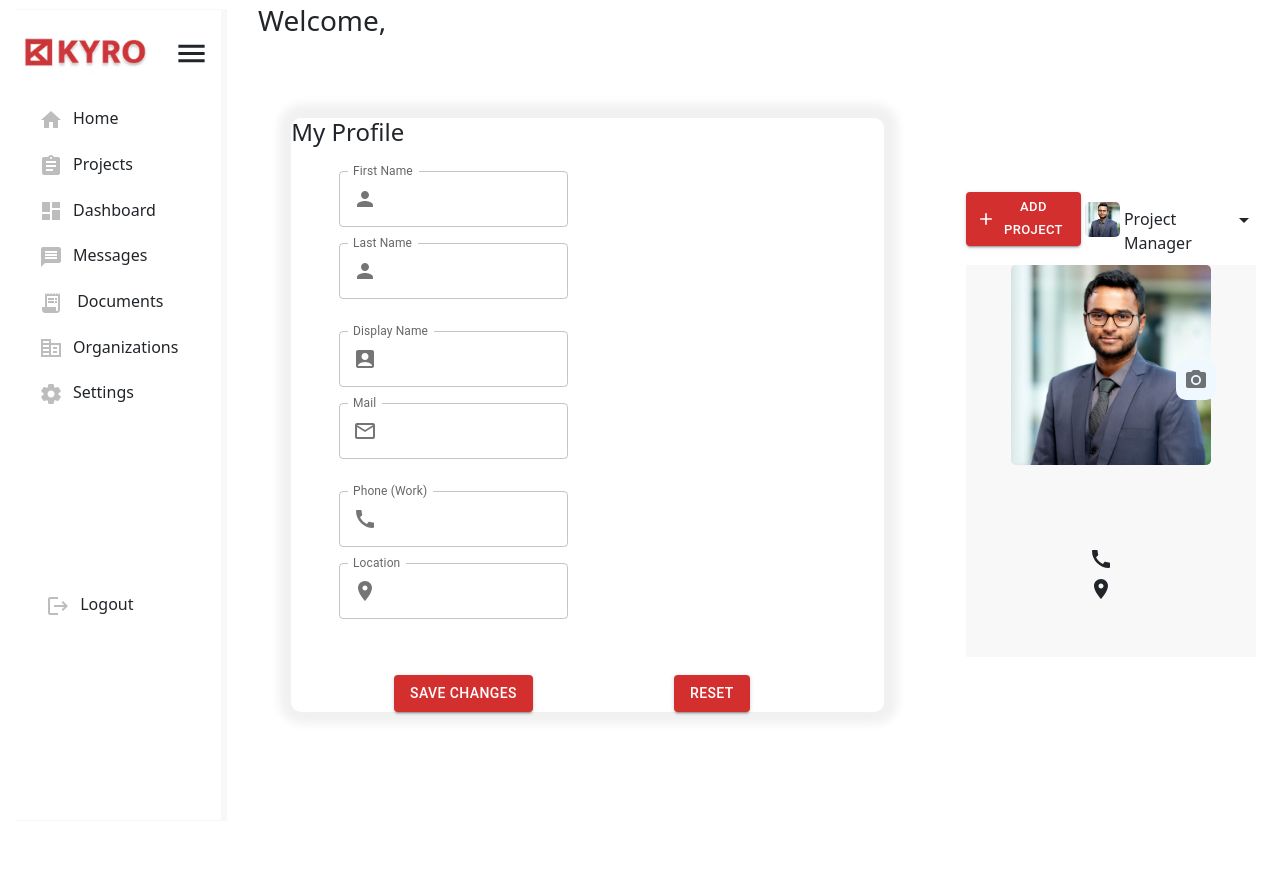
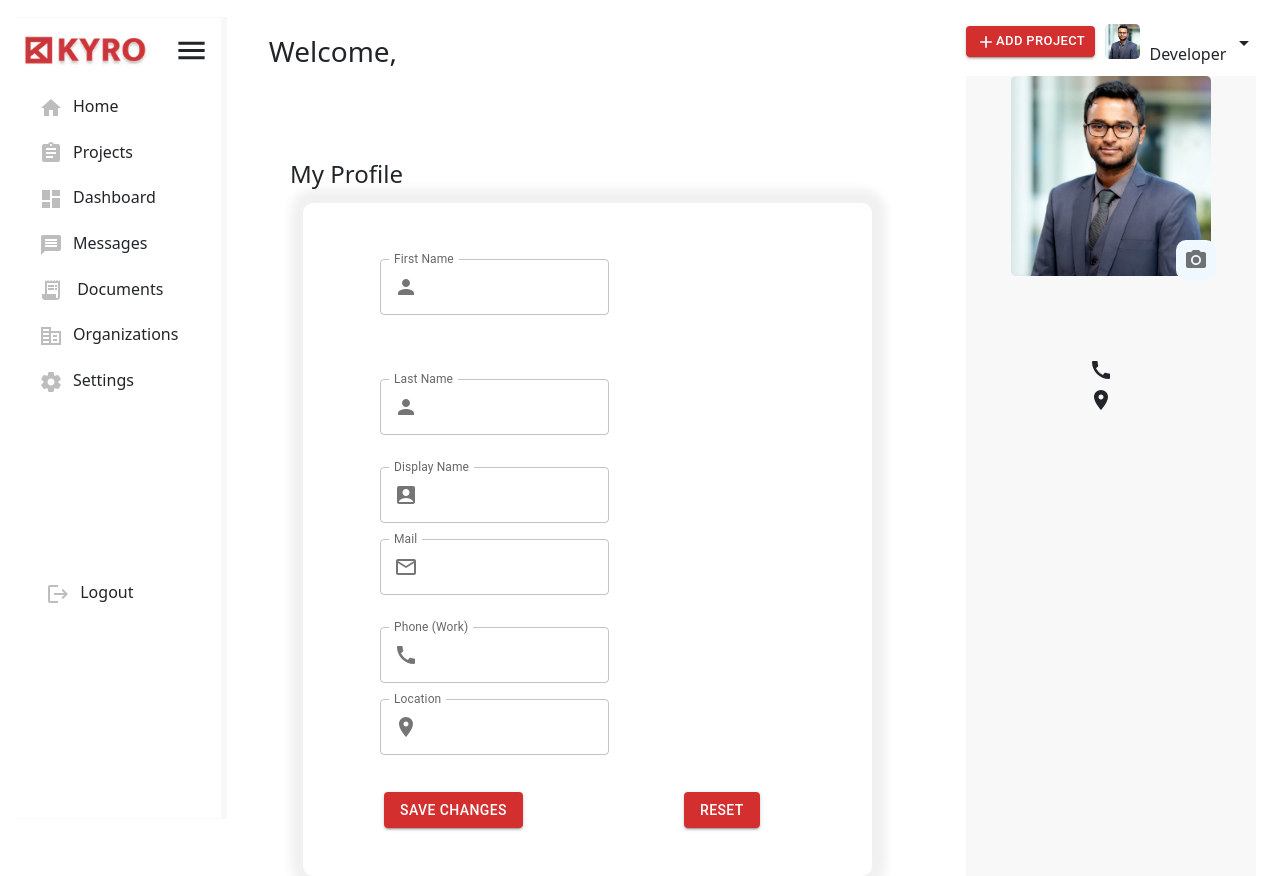
Before and after one commit to kudalingam/kyro_task, a React (Create React App) app: page / in a window 1280 px wide. Before the commit the page ends 830 px from the top, so only its background shows below. Built offline with nearby package versions, Linux system fonts and the light colour scheme; no server answers.

Commit message:
Fixed alert box

```diff
--- a/public/index.html
+++ b/public/index.html
@@ -7,7 +7,6 @@
   <meta name="viewport" content="width=device-width, initial-scale=1" />
   <meta name="theme-color" content="#000000" />
   <meta name="description" content="Web site created using create-react-app" />
-  <link rel="apple-touch-icon" href="%PUBLIC_URL%/logo192.png" />
   <link href="https://cdn.jsdelivr.net/npm/bootstrap@5.0.2/dist/css/bootstrap.min.css" rel="stylesheet"
     integrity="sha384-EVSTQN3/azprG1Anm3QDgpJLIm9Nao0Yz1ztcQTwFspd3yD65VohhpuuCOmLASjC" crossorigin="anonymous">
   <!--
--- a/src/App.js
+++ b/src/App.js
@@ -33,7 +33,7 @@ function App() {
             setLastName={setLastName}
           />
         </div>
-        <div className="col-3">
+        <div className="col-3 ">
           <Preview
             firstName={firstName}
             lastName={lastName}
--- a/src/Assets/CSS/style.css
+++ b/src/Assets/CSS/style.css
@@ -38,7 +38,7 @@
 
 .person-img .MuiButtonBase-root {
   position: absolute;
-  top: 45%;
+  top: 30%;
   right: 5%;
   background: #f0f8ff;
   border-radius: 10px;
@@ -76,23 +76,30 @@ body {
 
 .pre {
   background: rgb(220, 220, 220, 0.2);
+  height: 100%;
 }
 
-.d-flex {
+.preview-top {
   align-items: center;
-  justify-content: flex-end;
-  margin: 10px 0;
+  justify-content: space-between;
+  margin: 0 0 10px 0;
 }
 .greetings {
-  top: -6%;
-  position: absolute;
-  left: 5%;
+  position: relative;
+  margin: 5%;
 }
-
+.profile-tag {
+  position: relative;
+  top: 7%;
+  padding-left: 8%;
+}
 .profile-layout {
   position: relative;
 }
 
+.form-box {
+  margin: 5%;
+}
 .profile {
   margin: 70px;
   box-shadow: 1px -1px 9px 13px rgb(211 211 211 / 31%);
--- a/src/Components/Preview.js
+++ b/src/Components/Preview.js
@@ -9,8 +9,8 @@ import ArrowDropDownIcon from "@mui/icons-material/ArrowDropDown";
 
 const Preview = (props) => {
   return (
-    <div className="container">
-      <div className="d-flex">
+    <div className="container vh-100">
+      <div className="d-flex preview-top">
         <Button size="small" variant="contained" color="error">
           <AddIcon fontSize="small" />
           Add Project
@@ -27,7 +27,7 @@ const Preview = (props) => {
             <span>{props.displayName}</span>
           </b>
           <br></br>
-          <span>Project Manager</span>
+          <span>Developer</span>
         </div>
         <div>
           <ArrowDropDownIcon />
--- a/src/Components/Profile.js
+++ b/src/Components/Profile.js
@@ -1,23 +1,34 @@
 import React, { useState, useEffect } from "react";
 import axios from "axios";
-import MailIcon from "@mui/icons-material/MailOutline";
-import DisplayNameIcon from "@mui/icons-material/AccountBox";
-import LocationIcon from "@mui/icons-material/LocationOn";
-import CallIcon from "@mui/icons-material/Call";
-import { Button, InputAdornment, TextField } from "@mui/material";
-import PersonIcon from "@mui/icons-material/Person";
+import {
+  MailOutline,
+  AccountBox,
+  LocationOn,
+  Person,
+  Close,
+  Call,
+} from "@mui/icons-material";
+import {
+  Button,
+  Alert,
+  Box,
+  IconButton,
+  InputAdornment,
+  Collapse,
+  TextField,
+} from "@mui/material";
 
 const Profile = (props) => {
   const user_id = 1;
   const [Myprofile, setMyprofile] = useState({});
   const [message, setMessage] = useState("");
+  const [open, setOpen] = React.useState(true);
   useEffect((props) => {
-    async function getUser1() {
+    async function getUser() {
       try {
         const response = await axios.get(
           `https://rich-plum-abalone-ring.cyclic.app/user/${user_id}`
         );
-        console.log(response);
         setMyprofile(response.data[0]);
         props.setFirstName(response.data[0].FirstName);
         props.setLastName(response.data[0].LastName);
@@ -29,12 +40,10 @@ const Profile = (props) => {
         console.error(error);
       }
     }
-    getUser1();
+    getUser();
   }, []);
   async function handleSubmit(e) {
     e.preventDefault();
-    console.log("ok");
-    // const data = Myprofile;
     const FirstName = props.firstName;
     const LastName = props.lastName;
     const DisplayName = props.displayName;
@@ -52,15 +61,14 @@ const Profile = (props) => {
       Location,
       id,
     };
-    console.log(data);
     try {
-      console.log("Data", data);
       const response = await axios.put(
         `https://rich-plum-abalone-ring.cyclic.app/user/Update/${user_id}`,
         data
       );
       if (response.status === 200) {
-        setMessage("Updated successfully");
+        setMessage("Successfully Changed");
+        setOpen(true);
         console.log(message);
       }
     } catch (error) {
@@ -77,19 +85,22 @@ const Profile = (props) => {
     props.setLocation(Myprofile.Location);
   };
 
+  const { DisplayName } = Myprofile;
+
   return (
-    <>
+    <div className="container vh-100">
+      <div className="greetings">
+        <h3>Welcome, {DisplayName}</h3>
+      </div>
+      <div className="profile-tag">
+        <h4>My Profile</h4>
+      </div>
       <div className="profile">
-        <div className="greetings">
-          <h3>Welcome, {props.displayName}</h3>
-        </div>
-        <h4>My Profile</h4>
-
         <div>
           <form>
-            <div className="container">
+            <div className="container form-box">
               <div className="row m-3">
-                <div className="col">
+                <div className="col mt-5">
                   <TextField
                     label="First Name"
                     id="firstname"
@@ -98,14 +109,14 @@ const Profile = (props) => {
                     InputProps={{
                       startAdornment: (
                         <InputAdornment position="start">
-                          <PersonIcon />
+                          <Person />
                         </InputAdornment>
                       ),
                     }}
                     onChange={(e) => props.setFirstName(e.target.value)}
                   />
                 </div>
-                <div className="col">
+                <div className="col mt-5">
                   <TextField
                     label="Last Name"
                     id="lastname"
@@ -114,7 +125,7 @@ const Profile = (props) => {
                     InputProps={{
                       startAdornment: (
                         <InputAdornment position="start">
-                          <PersonIcon />
+                          <Person />
                         </InputAdornment>
                       ),
                     }}
@@ -132,7 +143,7 @@ const Profile = (props) => {
                     InputProps={{
                       startAdornment: (
                         <InputAdornment position="start">
-                          <DisplayNameIcon />
+                          <AccountBox />
                         </InputAdornment>
                       ),
                     }}
@@ -149,7 +160,7 @@ const Profile = (props) => {
                     InputProps={{
                       startAdornment: (
                         <InputAdornment position="start">
-                          <MailIcon />
+                          <MailOutline />
                         </InputAdornment>
                       ),
                     }}
@@ -168,7 +179,7 @@ const Profile = (props) => {
                     InputProps={{
                       startAdornment: (
                         <InputAdornment position="start">
-                          <CallIcon />
+                          <Call />
                         </InputAdornment>
                       ),
                     }}
@@ -184,7 +195,7 @@ const Profile = (props) => {
                     InputProps={{
                       startAdornment: (
                         <InputAdornment position="start">
-                          <LocationIcon />
+                          <LocationOn />
                         </InputAdornment>
                       ),
                     }}
@@ -193,8 +204,8 @@ const Profile = (props) => {
                 </div>
               </div>
             </div>
-            <div className="row m-5">
-              <div className="col text-center">
+            <div className="row m-3">
+              <div className="col mb-5 text-center">
                 <Button
                   variant="contained"
                   color="error"
@@ -204,16 +215,39 @@ const Profile = (props) => {
                   Save Changes
                 </Button>
               </div>
-              <div className="col text-center">
+              <div className="col mb-5 text-center">
                 <Button variant="contained" color="error" onClick={clearState}>
                   Reset
                 </Button>
               </div>
             </div>
           </form>
+          {message && (
+            <Box sx={{ width: "100%" }}>
+              <Collapse in={open}>
+                <Alert
+                  action={
+                    <IconButton
+                      aria-label="close"
+                      color="inherit"
+                      size="small"
+                      onClick={() => {
+                        setOpen(false);
+                      }}
+                    >
+                      <Close fontSize="inherit" />
+                    </IconButton>
+                  }
+                  sx={{ mb: 2 }}
+                >
+                  {message}
+                </Alert>
+              </Collapse>
+            </Box>
+          )}
         </div>
       </div>
-    </>
+    </div>
   );
 };
 
```
Also changed, not shown: public/manifest.json.
